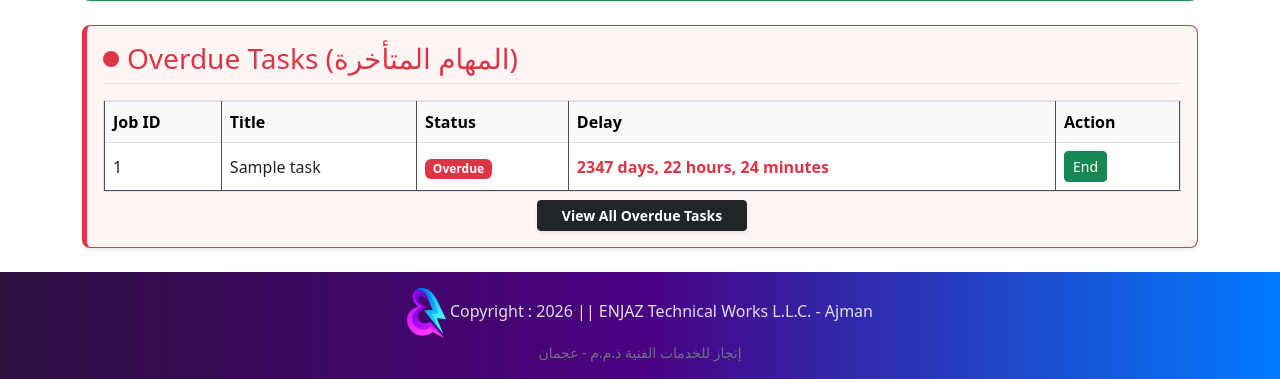
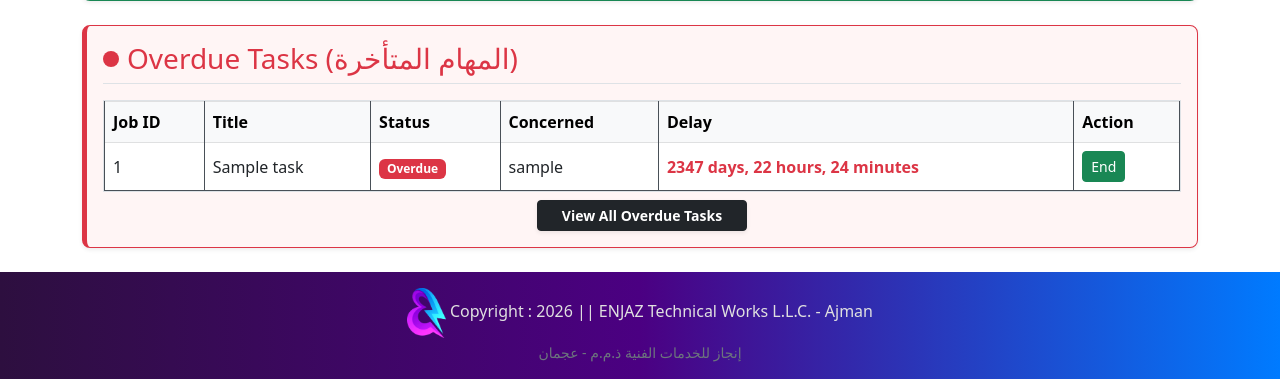
Before and after one commit to zubair-sowrab/maintenance_system, a Django app: page / in a window 1280 px wide. Shown: the part 1126-1505 px from the top of the page. Run offline with Django 5.2, Linux system fonts and the light colour scheme; a user stored in the database is signed in; tables that the repository leaves empty hold one stand-in row (values such as "Sample post"); some libraries are stand-ins or nearby versions.

Commit message:
Describe your changes

```diff
--- a/tasks/templates/tasks/task_list.html
+++ b/tasks/templates/tasks/task_list.html
@@ -305,6 +305,8 @@
                    <strong><a href="{% url 'task_detail' task.id %}">{{ task.title }}</a></strong><br>
                    ID: {{ task.job_id }} | Status: {{ task.status }}<br>
                    Fee: {{ task.budget }} | Duration: {{ task.time_taken }}
+                                          <div class="col-12"><strong>Who:</strong> {{ task.assigned_to_display }}</div>
+
                </div>
            </div>
            {% endfor %}
@@ -332,7 +334,7 @@
            <table class="table table-bordered table-dark-bordered table-hover bg-white mb-0">
                <thead class="table-light">
                    <tr>
-                       <th>Job ID</th><th>Title</th><th>Status</th><th>Delay</th><th>Action</th>
+                       <th>Job ID</th><th>Title</th><th>Status</th><th>Concerned</th></th><th>Delay</th><th>Action</th>
                    </tr>
                </thead>
                <tbody>
@@ -341,6 +343,7 @@
                        <td>{{ task.job_id }}</td>
                        <td>{{ task.title }}</td>
                        <td><span class="badge bg-danger">{{ task.status }}</span></td>
+                       <td>{{task.assigned_to_display}}</td>
                        <td class="text-danger fw-bold">{{ task.work_delay }}</td>
                        <td><a href="{% url 'end_task' task.id %}" class="btn btn-success btn-sm">End</a></td>
                    </tr>
@@ -353,6 +356,8 @@
            {% for task in overdue_tasks %} <div class="card mb-2 shadow-sm border-danger">
                <div class="card-body p-2" style="font-size: 0.8rem;">
                   <strong> <a href="{% url 'task_detail' task.id %}">{{ task.title }}</a></strong><br>
+                                                             <div class="col-12"><strong>Who:</strong> {{ task.assigned_to_display }}</div>
+
                    Delay: <span class="text-danger fw-bold">{{ task.work_delay }}</span><br>
                    <a href="{% url 'end_task' task.id %}" class="btn btn-success btn-sm mt-1 w-100">End Task</a>
                </div>
```
